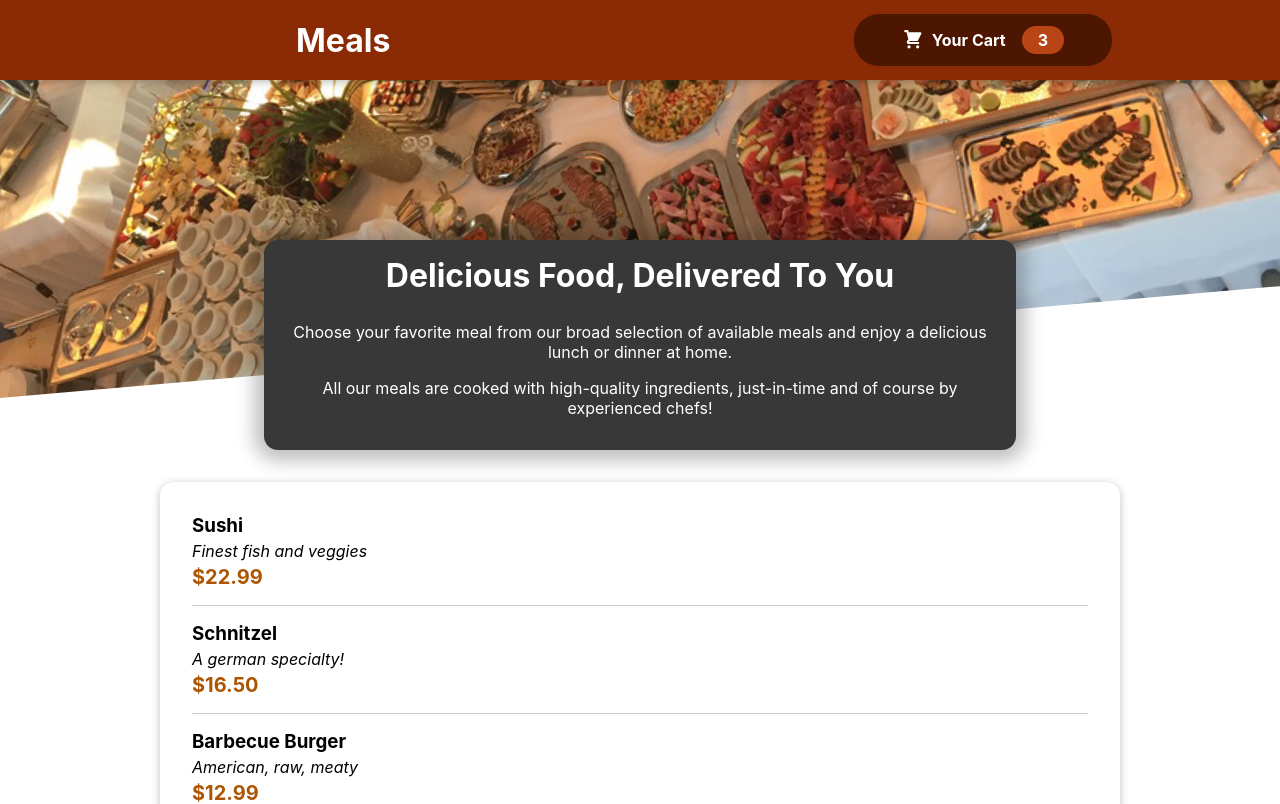
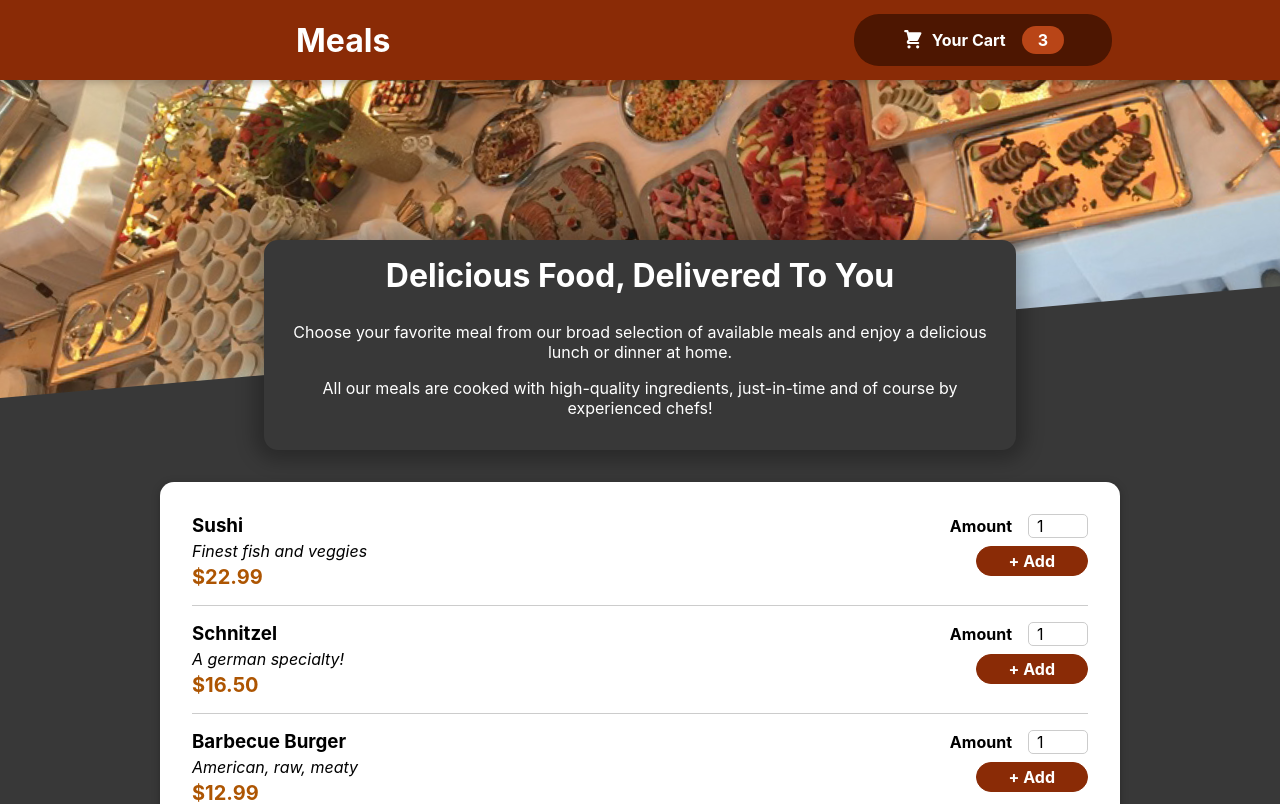
Before and after one commit to gkojunior/food-order-app, a React (Create React App) app: page / in a window 1280 px wide. Shown: the top 804 px of the page. Built offline with nearby package versions, Linux system fonts and the light colour scheme.

Commit message:
Created a form

```diff
--- a/src/Compnonets/Meals/AvailableMeals.js
+++ b/src/Compnonets/Meals/AvailableMeals.js
@@ -32,6 +32,7 @@
 export default function AvailableMeals() {
 	const mealsList = DUMMY_MEALS.map((meal) => (
 		<MealItem
+			id={meal.id}
 			key={meal.id}
 			name={meal.name}
 			description={meal.description}
--- a/src/Compnonets/Meals/AvailableMeals.module.css
+++ b/src/Compnonets/Meals/AvailableMeals.module.css
@@ -1,4 +1,5 @@
 .meals {
+	background-color: #383838;
 	max-width: 60rem;
 	width: 90%;
 	margin: 2rem auto;
--- a/src/Compnonets/Meals/MealItem/MealItem.js
+++ b/src/Compnonets/Meals/MealItem/MealItem.js
@@ -1,3 +1,4 @@
+import MealItemForm from './MealItemForm';
 import classes from './MealItem.module.css';
 
 export default function MealItem({name, description, price }) {
@@ -10,7 +11,9 @@
 			<div className={classes.description}>{description}</div>
 			<div className={classes.price}>{prices}</div>
 		</div>
-		<div></div>
+            <div>
+                <MealItemForm />
+        </div>
         </li>
     )
 }
--- a/src/Compnonets/Meals/MealItem/MealItemForm.js
+++ b/src/Compnonets/Meals/MealItem/MealItemForm.js
@@ -1,9 +1,20 @@
-import React from 'react'
+import Input from '../../UI/Input';
+import classes from './MealItemForm.module.css';
 
-export default function MealItemForm() {
-  return (
-    <div>
-
-    </div>
-  )
+export default function MealItemForm({id}) {
+	return (
+		<form className={classes.form}>
+      <Input
+        label="Amount"
+        input={{
+          id: {id},
+          min: '1',
+          max: '5',
+          step: '1',
+          defaultValue:'1'
+        }}
+      />
+			<button>+ Add</button>
+		</form>
+	);
 }
--- /dev/null
+++ b/src/Compnonets/Meals/MealItem/MealItemForm.module.css
@@ -0,0 +1,20 @@
+.form {
+	text-align: right;
+}
+
+.form button {
+	font: inherit;
+	cursor: pointer;
+	background-color: #8a2b06;
+	border: 1px solid #8a2b06;
+	color: white;
+	padding: 0.25rem 2rem;
+	border-radius: 20px;
+	font-weight: bold;
+}
+
+.form button:hover,
+.form button:active {
+	background-color: #641e03;
+	border-color: #641e03;
+}
--- /dev/null
+++ b/src/Compnonets/UI/Input.js
@@ -0,0 +1,10 @@
+import classes from './Input.module.css'
+
+export default function Input({label, input}) {
+  return (
+    <div className={classes.input}>
+          <label htmlFor={input.id}>{label}</label>
+          <input {...input}/>
+    </div>
+  )
+}
--- /dev/null
+++ b/src/Compnonets/UI/Input.module.css
@@ -0,0 +1,18 @@
+.input {
+	display: flex;
+	align-items: center;
+	margin-bottom: 0.5rem;
+}
+
+.input label {
+	font-weight: bold;
+	margin-right: 1rem;
+}
+
+.input input {
+	width: 3rem;
+	border-radius: 5px;
+	border: 1px solid #ccc;
+	font: inherit;
+	padding-left: 0.5rem;
+}
--- a/src/index.css
+++ b/src/index.css
@@ -5,6 +5,7 @@
     sans-serif;
   -webkit-font-smoothing: antialiased;
   -moz-osx-font-smoothing: grayscale;
+  background-color: #383838;
 }
 
 code {
```
